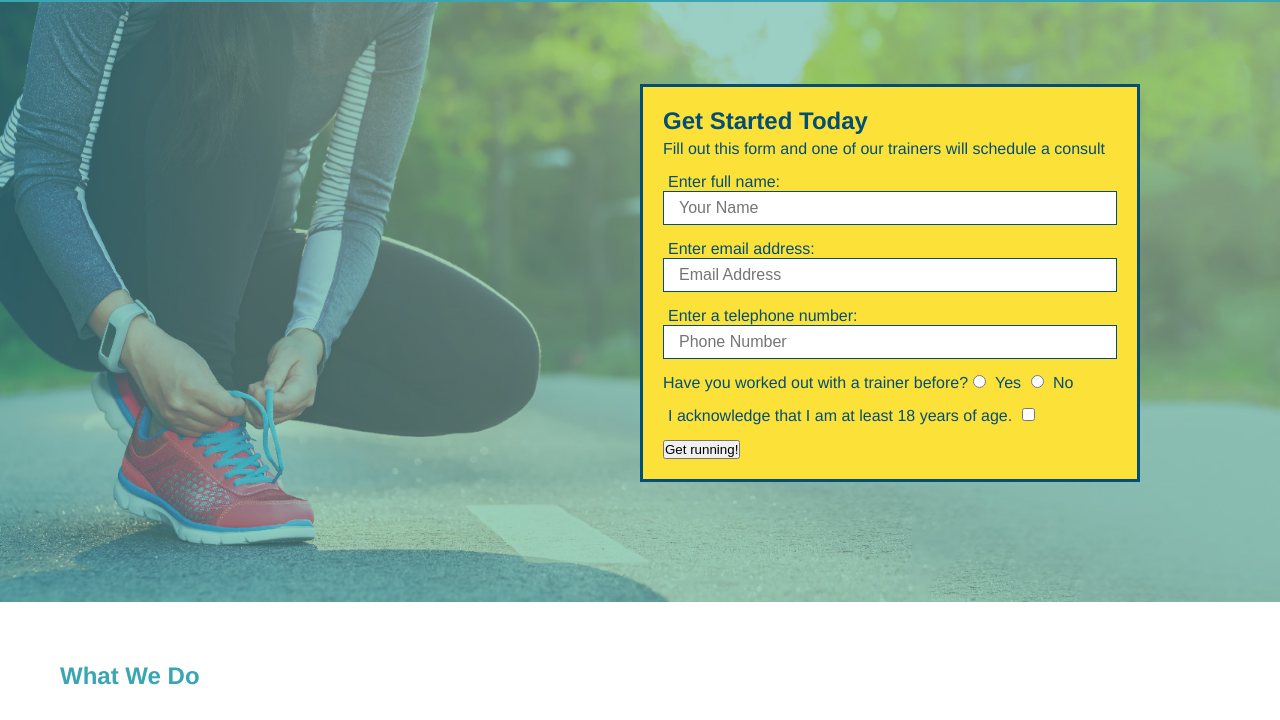
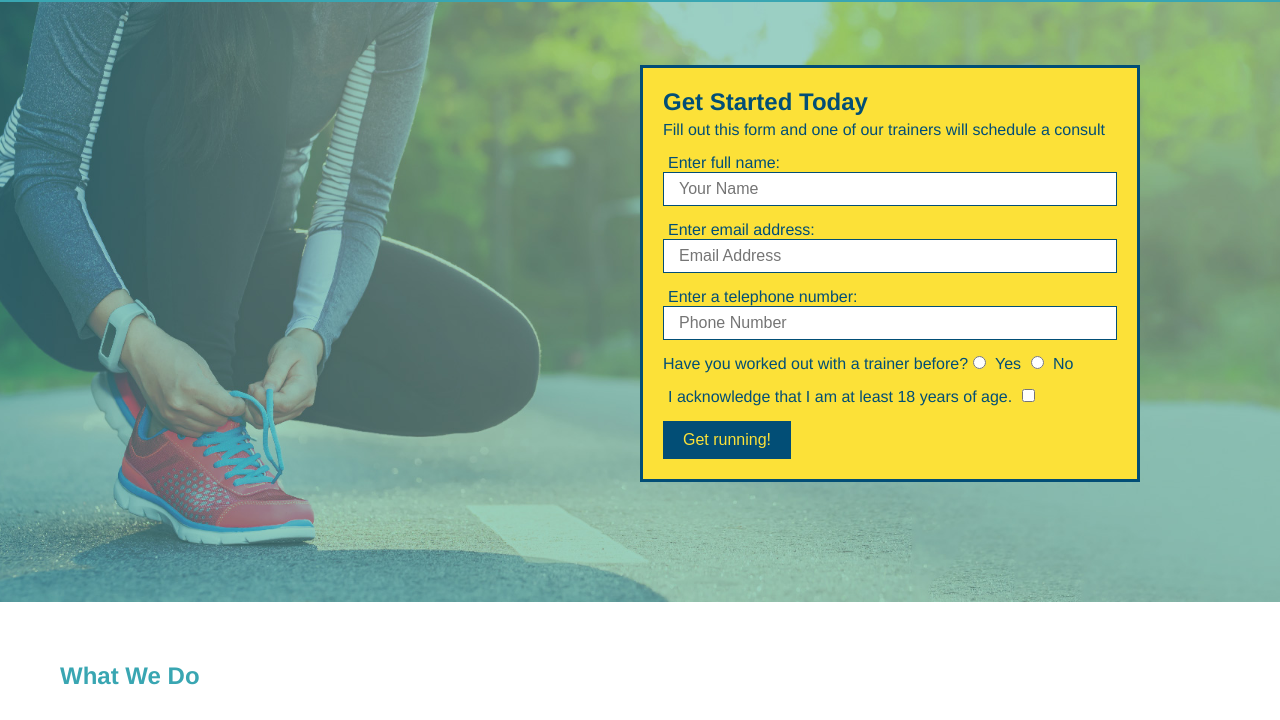
Before and after one commit to Uncle-Antnee/run-buddy, a plain HTML site: page index.html in a window 1280 px wide. Shown: the part 80-800 px from the top of the page. Drawn offline with Linux system fonts and the light colour scheme.

Commit message:
<updated get started button>

```diff
--- a/assets/css/style.css
+++ b/assets/css/style.css
@@ -114,3 +114,12 @@ section {
 .hero-form label {
   margin: 0 5px;
 }
+
+.hero-form button {
+  color: #fce138;
+  background-color: #024e76;
+  border: none;
+  padding: 10px 20px;
+  font-size: 16px;
+}
+/* HERO STYLES END */
```
